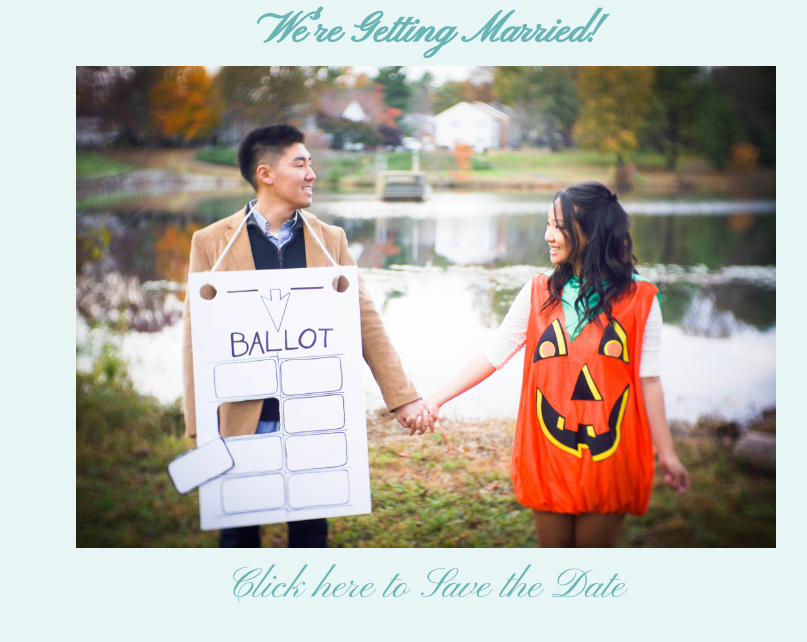
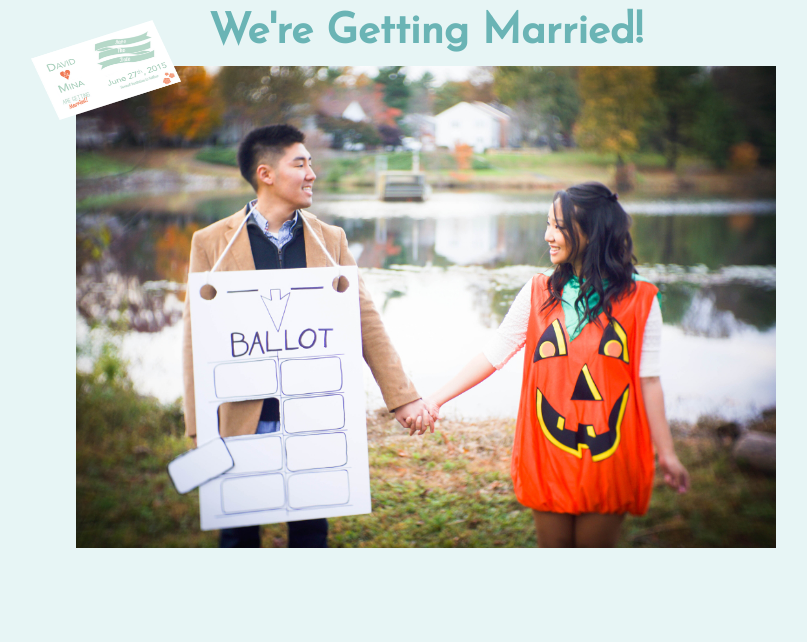
Before and after one commit to awsmdavid/davidlovesminaSaveTheDate, a plain HTML site: page index.html in a window 1280 px wide. Shown: the whole page, without its empty margins (214-1021 px from the left). Drawn offline with Linux system fonts and the light colour scheme.

Commit message:
sick nasty

```diff
--- a/index.html
+++ b/index.html
@@ -26,8 +26,7 @@
 		<!-- stylesheet -->
 		<link rel="stylesheet" href="/resources/css/index.css" type="text/css">
 
-		<link href='http://fonts.googleapis.com/css?family=Gudea' rel='stylesheet' type='text/css'>
-		<link href='http://fonts.googleapis.com/css?family=Pinyon+Script' rel='stylesheet' type='text/css'>
+		<link href='http://fonts.googleapis.com/css?family=Josefin+Sans' rel='stylesheet' type='text/css'>
 
 	</head>
 	<body>
@@ -43,11 +42,15 @@
 	    				<img src="/resources/img/background-photo.jpg" alt="June 27th, 2015!" />
 					</center>
 	        </div>
-
+	    	<div class="overlap-img">
+   				<a href="https://docs.google.com/forms/d/1flupDEShWaTNuRTSZasGSIs52HfXo2Dj7YWuMuvu0XE/viewform" target="_blank">
+   					<img class="postcard" src="/resources/img/save-the-date-postcard.png" alt="Save The Date!" />
+   				</a>
+	        </div>
 		</section>
 
 		<!-- save the date link -->
-		<section class="container">
+<!-- 		<section class="container">
 	        <div class="grid-img float-center">
 	        	<center>
 		        	<a class="save-the-date-text" href="https://docs.google.com/forms/d/1flupDEShWaTNuRTSZasGSIs52HfXo2Dj7YWuMuvu0XE/viewform" target="_blank">
@@ -55,7 +58,9 @@
 		        	</a>
 		        </center>
 	        </div>
-		</section>
+	        <div>
+
+		</section> -->
 
 		<!--iFrame -->
 		<!-- <section class="container">
@@ -78,5 +83,30 @@
 			s.parentNode.insertBefore(g,s)}(document,'script'));
 		</script>
 -->
+ <center>
+            <div id="tunes">
+                <!-- <div id="tunes-title">
+                    Tunes
+                </div> -->
+                <div id="heart-divider">
+                </div>
+                <object width="500" height="350" classid="clsid:D27CDB6E-AE6D-11cf-96B8-444553540000" id="gsPlaylist94968192" name="gsPlaylist94968192">
+                    <param name="movie" value="http://grooveshark.com/widget.swf" />
+                    <param name="wmode" value="window" />
+                    <param name="allowScriptAccess" value="always" />
+                    <param name="flashvars" value="hostname=grooveshark.com&playlistID=94968192&p=1&bbg=ffffff&bth=ffffff&pfg=ffffff&lfg=ffffff&bt=cccccc&pbg=cccccc&pfgh=cccccc&si=cccccc&lbg=cccccc&lfgh=cccccc&sb=cccccc&bfg=999999&pbgh=999999&lbgh=999999&sbh=999999" />
+                    <object type="application/x-shockwave-flash" data="http://grooveshark.com/widget.swf" width="500" height="350">
+                        <param name="wmode" value="window" />
+                        <param name="allowScriptAccess" value="always" />
+                        <param name="flashvars" value="hostname=grooveshark.com&playlistID=94968192&p=1&bbg=ffffff&bth=ffffff&pfg=ffffff&lfg=ffffff&bt=cccccc&pbg=cccccc&pfgh=cccccc&si=cccccc&lbg=cccccc&lfgh=cccccc&sb=cccccc&bfg=999999&pbgh=999999&lbgh=999999&sbh=999999" />
+                        <span>
+                            <a href="http://grooveshark.com/playlist/Juliusandestherplaylist/94968192" title="Julius and Esther's Playlist on Grooveshark">
+                            </a>
+                        </span>
+                    </object>
+                </object>
+            </div>
+        </center>
 	</body>
+
 </html>
--- a/resources/css/index.css
+++ b/resources/css/index.css
@@ -77,11 +77,10 @@ time, mark, audio, video {
   margin: 0;
   padding: 0;
   border: 0;
-  font-family: 'Pinyon Script', cursive;
+  font-family: 'Josefin Sans', sans-serif;
   font-size: 100%;
   font: inherit;
   vertical-align: baseline;
-  background-color: #e7f5f5;
 }
 
 /* Add box sizing to everything
@@ -173,9 +172,45 @@ a:active {
 /*  Mobile-first. Single-column layout by default
  *  Container sets the maximum page width. Adjust as needed. */
 
+.overlap-img{
+  top: 15px;
+  float: left;
+  position: absolute;
+  background-color: none;
+  background: none;
+}
+
+.postcard{
+    background: none repeat scroll 0 0;
+    border-radius: 5px;
+    color: #ffffff;
+    font-size: 15px;
+    font-weight: bold;
+    height: 100px;
+    margin: 5px;
+    /*opacity: 0.4;*/
+    transition-duration: 1s, 1s, 1s, 1s, 1s, 1s;
+    transition-property: width, height, transform, background, font-size, opacity;
+    width: 150px;
+    /*top: 90px;*/
+}
+
+.postcard:hover{
+  top:5px;
+  -moz-transform: rotate(360deg);
+  -webkit-transform: rotate(360deg);
+  -o-transform: rotate(360deg);
+  transform: rotate(360deg);
+  opacity:1;
+  width:800px;
+  height:600px;
+  font-size:30px;
+  position: relative;
+  /*top: 90px;*/
+}
 
 .save-the-date-title{
-  font-family: 'Pinyon Script', cursive;
+  font-family: 'Josefin Sans', sans-serif;
   font-size: 42px;
   font-weight: 600;
   color: #6ab4b5;
@@ -190,7 +225,7 @@ a:active {
 }
 
 .container {
-  width: 100%;
+  width: 800px;
   margin-left: auto;
   margin-right: auto;
 }
@@ -349,7 +384,7 @@ body {
   font-size: 100%;
   line-height: 1.5;
   color: #272727;
-  background: white;
+  background: #e7f5f5;
 }
 
 p {
@@ -386,13 +421,11 @@ p {
 /*  Links
  *  Hyperlink styling */
 a {
-  color: #0088cc;
   text-decoration: none;
   word-wrap: break-word;
 }
 
 a:hover {
-  color: #005580;
   text-decoration: underline;
 }
 
```
Also changed, not shown: resources/img/background-photo copy.jpg (added), resources/img/postcard-click-here.png (added), resources/img/save-the-date-postcard.png (added), 1 other file.
